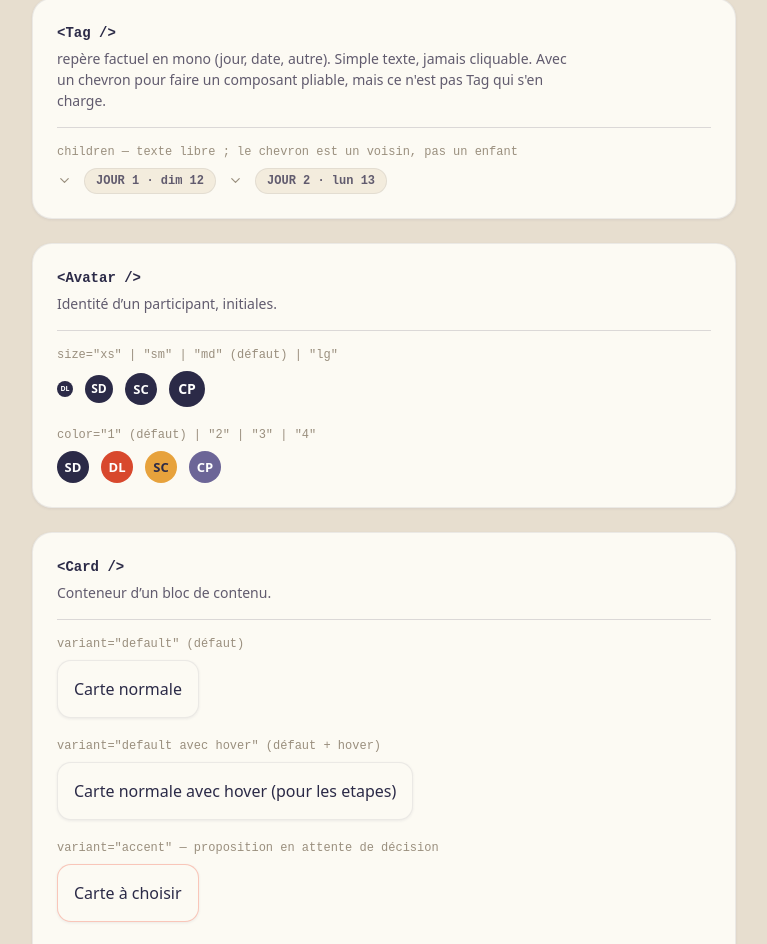
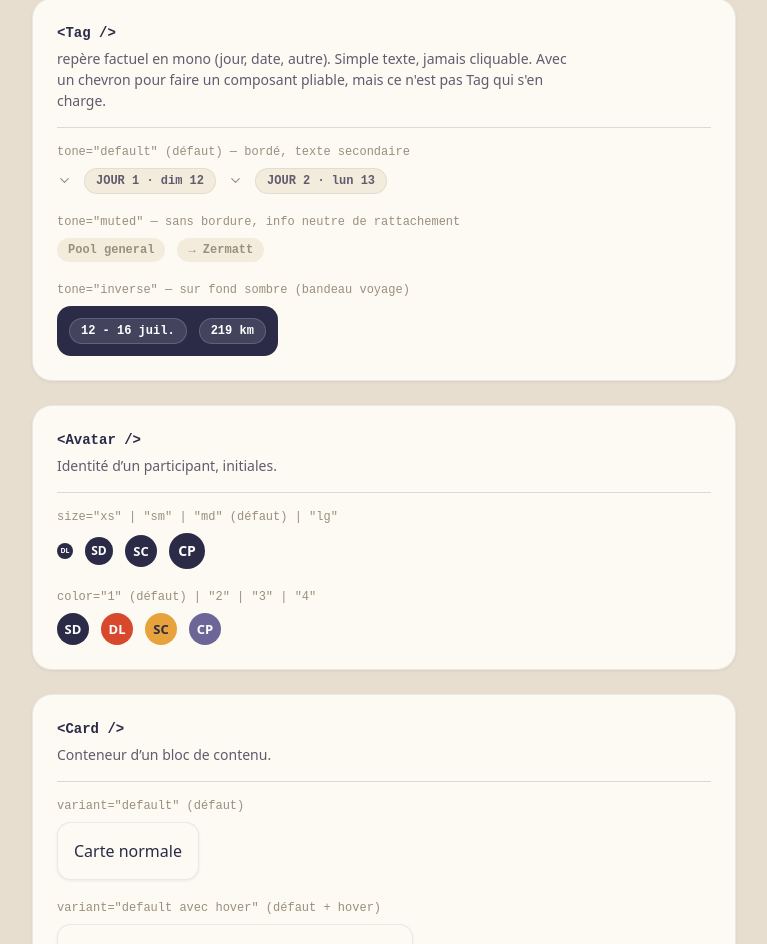
Before and after one commit to Blueton23/Transcendence, a React (Vite) app in the folder srcs/frontend/: page / in a window 1280 px wide. Shown: the part 2414-3358 px from the top of the page, without its empty margins (256-1023 px from the left). Built offline with nearby package versions, Linux system fonts and the light colour scheme.

Commit message:
fix: shared component Tag

```diff
--- a/srcs/frontend/src/pages/Demo.tsx
+++ b/srcs/frontend/src/pages/Demo.tsx
@@ -154,11 +154,23 @@ function Demo() {
         name="Tag"
         role="repère factuel en mono (jour, date, autre). Simple texte, jamais cliquable. Avec un chevron pour faire un composant pliable, mais ce n'est pas Tag qui s'en charge."
       >
-        <Specimen label="children — texte libre ; le chevron est un voisin, pas un enfant">
+        <Specimen label='tone="default" (défaut) — bordé, texte secondaire'>
           <Icon name="chev-down" size={15} className="text-muted" />
           <Tag>JOUR 1 · dim 12</Tag>
           <Icon name="chev-down" size={15} className="text-muted" />
           <Tag>JOUR 2 · lun 13</Tag>
+        </Specimen>
+
+        <Specimen label='tone="muted" — sans bordure, info neutre de rattachement'>
+          <Tag tone="muted">Pool general</Tag>
+          <Tag tone="muted">→ Zermatt</Tag>
+        </Specimen>
+
+        <Specimen label='tone="inverse"  — sur fond sombre (bandeau voyage)'>
+          <div className="flex gap-3 rounded-md bg-brand-dark p-3">
+            <Tag tone="inverse">12 - 16 juil.</Tag>
+            <Tag tone="inverse">219 km</Tag>
+          </div>
         </Specimen>
       </Section>
 
--- a/srcs/frontend/src/shared/ui/Tag.tsx
+++ b/srcs/frontend/src/shared/ui/Tag.tsx
@@ -1,15 +1,25 @@
 import type { ReactNode } from "react";
+
+type TagTone = "default"| "muted"| "inverse";
 
 interface TagProps {
 	children: ReactNode;
+	tone?: TagTone;
 	className?: string;
 }
 
-const baseStyle = "inline-flex items-center justify-center rounded-full border border-border bg-surface-container px-[11px] py-1 font-mono font-semibold text-xs text-text-secondary"
+const toneStyles = {
+	default: "bg-surface-container text-text-secondary border border-border",
+	muted: "bg-surface-container text-muted",
+	inverse: "bg-white/12 text-inverse border border-white/16"
+}
 
-function Tag({ children, className = "" }: TagProps) {
+const baseStyle = "inline-flex items-center justify-center rounded-full  px-[11px] py-1 font-mono font-semibold text-xs"
+
+function Tag({ children, tone = "default", className = "" }: TagProps) {
+	const tagTone = toneStyles[tone];
 	return (
-		<span className={`${baseStyle} ${className}`}>
+		<span className={`${baseStyle} ${tagTone} ${className}`}>
 			{children}
 		</span>
 	);
```
